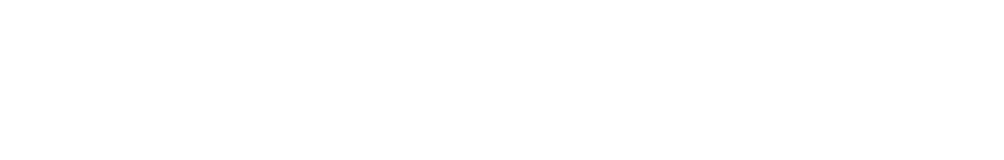
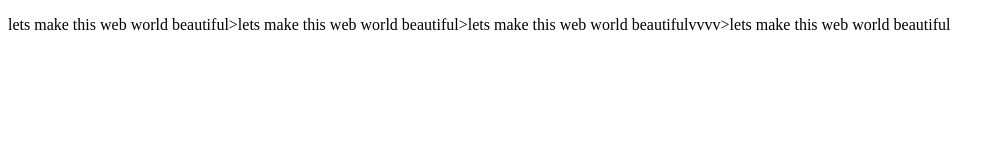
Before and after one commit to TanbinTanny5669/my-first-repo, a plain HTML site: page index.html in a window 1280 px wide. Shown: the whole page, without its empty margins (0-1004 px from the left). Drawn offline with Linux system fonts and the light colour scheme.

```diff
--- a/index.html
+++ b/index.html
@@ -7,6 +7,8 @@
     <title>My first git repository</title>
 </head>
 <body>
+    <p>lets make this web world beautiful>lets make this web world beautiful>lets make this web world beautifulvvvv>lets make this web world beautiful</p>
+
 
 </body>
 </html>
```
Also changed, not shown: 1 other file.
